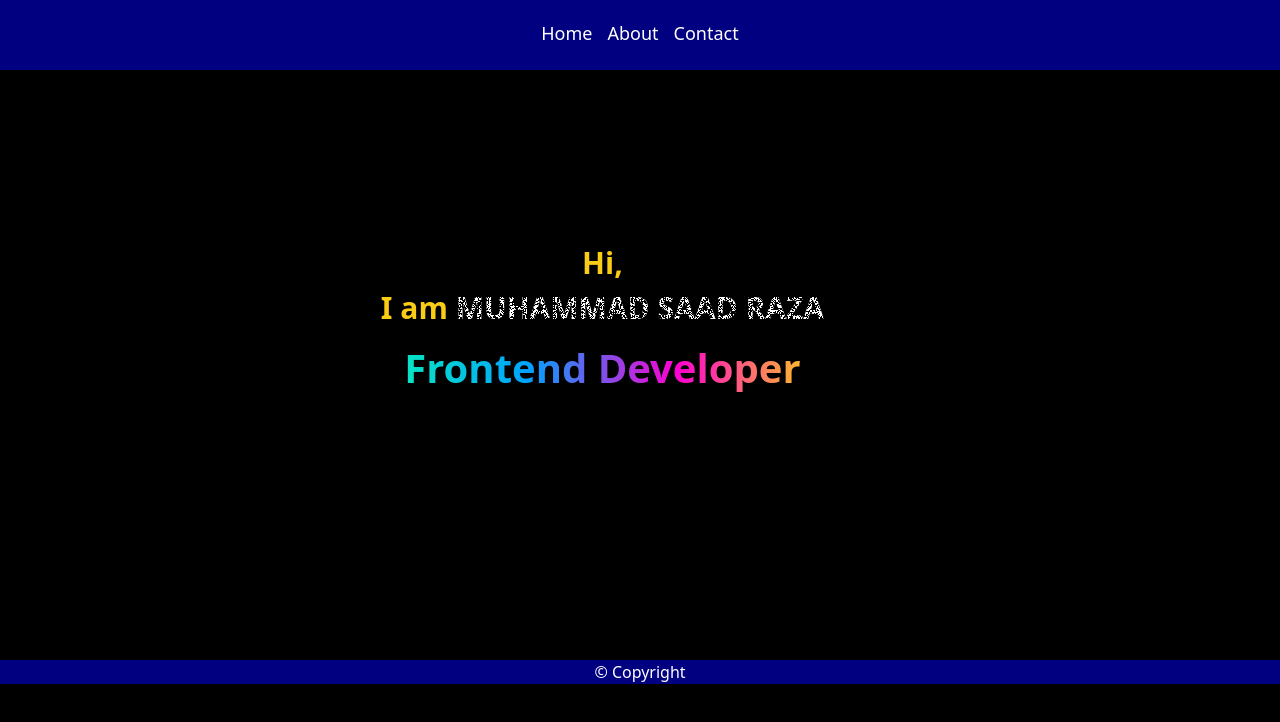
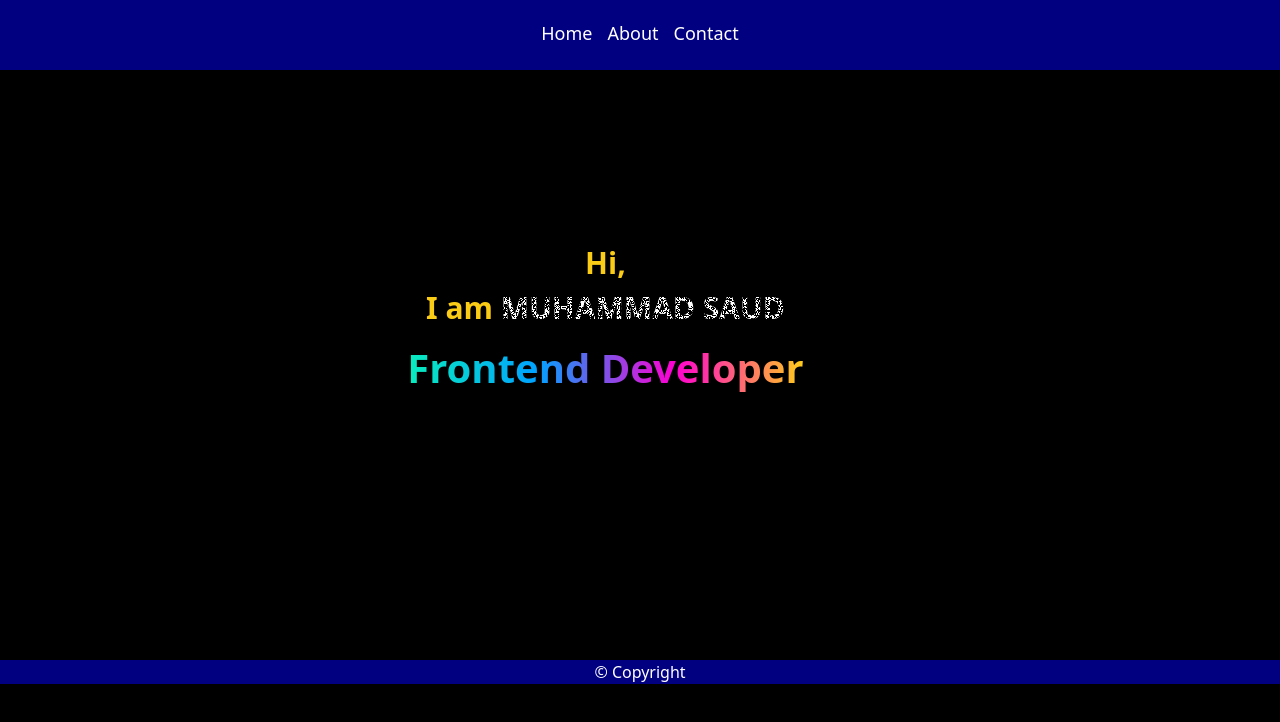
Before and after one commit to saudali195/Multi-Page-, a Next.js app: page / in a window 1280 px wide. Shown: the top 722 px of the page. Built offline with nearby package versions, Linux system fonts and the light colour scheme.

Commit message:
Add files via upload

```diff
--- a/src/app/page.tsx
+++ b/src/app/page.tsx
@@ -10,7 +10,7 @@ export default function Home() {
         <div className="marquee">
 
         Hi, <br />
-        I am  <div className="box">Muhammad Saad Raza</div> <br />
+        I am  <div className="box">Muhammad Saud</div> <br />
         <h1 className="h1">Frontend Developer</h1>
         </div>
       </div>
```
